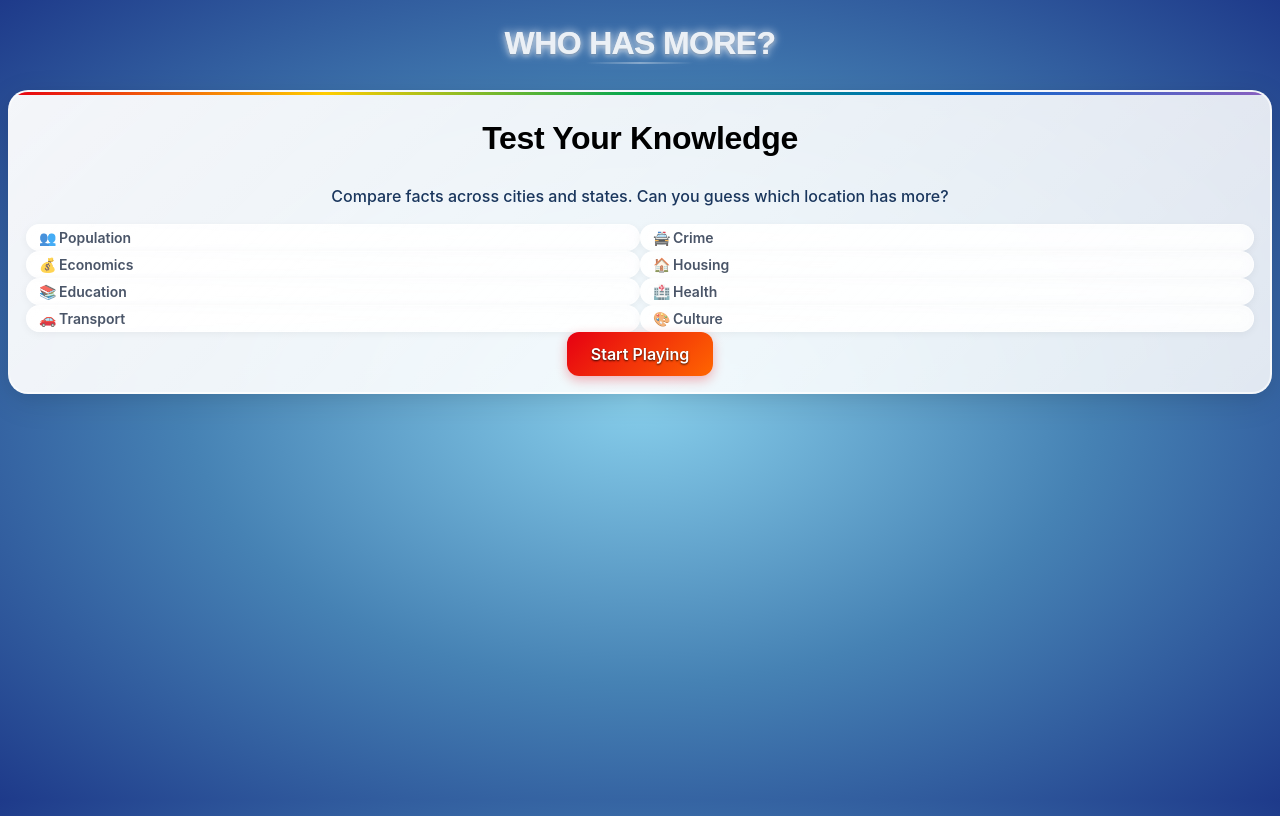
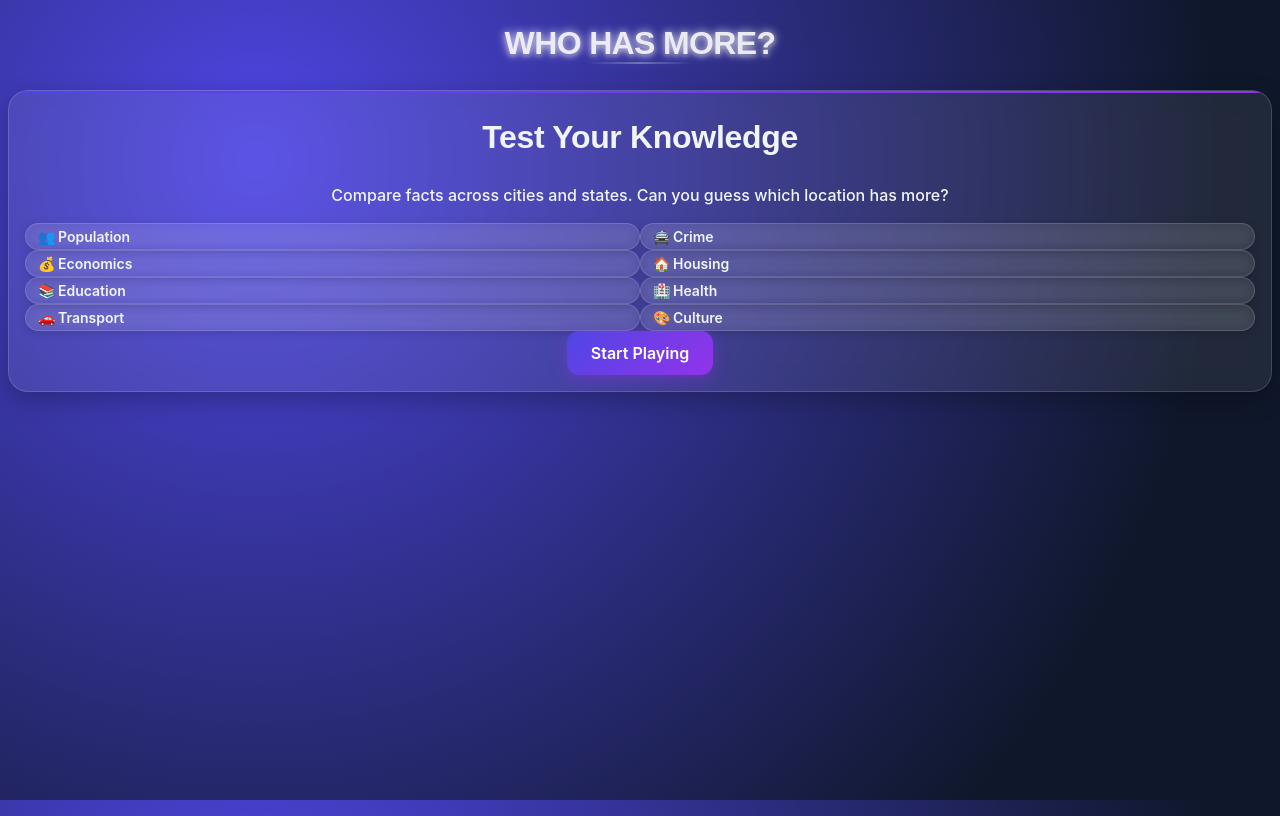
Before and after one commit to balong/WhoHasMore, a Next.js app: page / in a window 1280 px wide. Built offline with nearby package versions, Linux system fonts and the light colour scheme.

Commit message:
feat: modern arcade theme

```diff
--- a/src/app/_components/GameBoard.tsx
+++ b/src/app/_components/GameBoard.tsx
@@ -20,7 +20,7 @@ export default function GameBoard() {
   if (gameState === 'idle') {
     return (
       <div className="w-full max-w-4xl mx-auto px-4">
-        <div className="nintendo-card text-center space-y-4 md:space-y-6 lg:space-y-8">
+        <div className="arcade-card text-center space-y-4 md:space-y-6 lg:space-y-8">
           {/* Hero Section */}
           <div className="space-y-3 md:space-y-4 lg:space-y-6">
             <h2 className="text-display-lg md:text-display-hero text-white font-bold leading-tight">
@@ -89,7 +89,7 @@ export default function GameBoard() {
         >
           <button
             onClick={handleNextQuestion}
-            className="nintendo-btn nintendo-btn-primary"
+            className="arcade-btn arcade-btn-primary"
           >
             Next Question
           </button>
--- a/src/app/_components/ShowHeader.tsx
+++ b/src/app/_components/ShowHeader.tsx
@@ -15,11 +15,11 @@ export default function ShowHeader() {
         <div className="score-container-separated">
           <div className="score-item">
             <span className="text-caption">SCORE</span>
-            <span className="text-heading-xl text-nintendo-blue">{score}</span>
+            <span className="text-heading-xl text-arcade-blue">{score}</span>
           </div>
           <div className="score-item">
             <span className="text-caption">ACCURACY</span>
-            <span className="text-heading-xl text-nintendo-purple">{accuracyPercentage}%</span>
+            <span className="text-heading-xl text-arcade-purple">{accuracyPercentage}%</span>
           </div>
         </div>
       )}
--- a/src/app/_components/StartButton.tsx
+++ b/src/app/_components/StartButton.tsx
@@ -9,7 +9,7 @@ export default function StartButton() {
   return (
     <motion.button
       onClick={startGame}
-      className="nintendo-btn nintendo-btn-primary text-xl px-12 py-4"
+      className="arcade-btn arcade-btn-primary text-xl px-12 py-4"
       whileHover={{ scale: 1.05 }}
       whileTap={{ scale: 0.95 }}
       initial={{ opacity: 0, y: 20 }}
--- a/src/app/globals.css
+++ b/src/app/globals.css
@@ -5,28 +5,29 @@
 /* Import modern font pairings */
 @import url('https://fonts.googleapis.com/css2?family=Sora:wght@400;600;700;800&family=Inter:wght@400;500;600;700&display=swap');
 
-/* Nintendo-Inspired Bright & Playful Design System */
+/* Apple Arcade inspired polished design system */
 :root {
-  --nintendo-red: #e60012;
-  --nintendo-blue: #0066cc;
-  --nintendo-yellow: #ffcc00;
-  --nintendo-green: #00a652;
-  --nintendo-purple: #8b5fbf;
-  --nintendo-orange: #ff6600;
-  --nintendo-pink: #ff69b4;
+  /* Core palette */
+  --arcade-blue: #4f46e5;
+  --arcade-purple: #9333ea;
+  --arcade-pink: #ec4899;
+  --arcade-green: #10b981;
+  --arcade-red: #ef4444;
+  --arcade-orange: #f97316;
+  --arcade-yellow: #eab308;
 
   /* Background colors */
-  --nintendo-bg-primary: #e8f4fd;
-  --nintendo-bg-secondary: #f0f8ff;
+  --arcade-bg-primary: #0f172a;
+  --arcade-bg-secondary: #1e293b;
 
   /* Text colors */
-  --nintendo-primary-text: #1a365d;
-  --nintendo-secondary-text: #4a5568;
-  --nintendo-tertiary-text: #718096;
+  --arcade-primary-text: #f1f5f9;
+  --arcade-secondary-text: #cbd5e1;
+  --arcade-tertiary-text: #94a3b8;
 
   /* Card colors */
-  --nintendo-card-bg: rgba(255, 255, 255, 0.95);
-  --nintendo-card-border: rgba(255, 255, 255, 0.6);
+  --arcade-card-bg: rgba(255, 255, 255, 0.08);
+  --arcade-card-border: rgba(255, 255, 255, 0.15);
 
   /* Spacing grid - 8pt system */
   --space-1: 0.125rem; /* 2px */
@@ -84,7 +85,7 @@
   font-size: 1rem; /* 16px */
   font-weight: 500;
   line-height: 1.5;
-  color: var(--nintendo-primary-text);
+  color: var(--arcade-primary-text);
 }
 
 .text-small {
@@ -92,7 +93,7 @@
   font-size: 0.875rem; /* 14px */
   font-weight: 500;
   line-height: 1.4;
-  color: var(--nintendo-secondary-text);
+  color: var(--arcade-secondary-text);
 }
 
 .text-caption {
@@ -100,7 +101,7 @@
   font-size: 0.75rem; /* 12px */
   font-weight: 500;
   line-height: 1.3;
-  color: var(--nintendo-tertiary-text);
+  color: var(--arcade-tertiary-text);
 }
 
 /* Question text - hero treatment */
@@ -117,11 +118,13 @@
   text-align: center;
 }
 
-/* Enhanced body styling - Static background */
+/* Global body styling with rich arcade gradient */
 body {
   font-family: 'Inter', sans-serif;
-  background: radial-gradient(ellipse at center, #87ceeb 0%, #4682b4 50%, #1e3a8a 100%);
+  background: radial-gradient(circle at 20% 20%, var(--arcade-blue) 0%, var(--arcade-bg-primary) 80%);
+  background-color: var(--arcade-bg-primary);
   background-attachment: fixed;
+  color: var(--arcade-primary-text);
   min-height: 100vh;
   position: relative;
   overflow-x: hidden;
@@ -136,22 +139,21 @@ body::after {
   display: none;
 }
 
-/* Enhanced logo with better contrast */
+/* Clean title styling */
 .logo-text {
   font-family: 'Sora', sans-serif;
   font-size: 3rem;
   font-weight: 900;
   line-height: 0.9;
   letter-spacing: -0.05em;
-  background: linear-gradient(135deg, #ffffff 0%, #f0f8ff 50%, #ffffff 100%);
+  background: linear-gradient(135deg, var(--arcade-blue), var(--arcade-purple));
   background-size: 200% 200%;
+  -webkit-background-clip: text;
   background-clip: text;
-  -webkit-background-clip: text;
   color: transparent;
-  text-shadow: 0 0 8px rgba(255, 255, 255, 0.4), 0 2px 4px rgba(255, 255, 255, 0.3);
+  text-shadow: 0 4px 16px rgba(0, 0, 0, 0.25);
   position: relative;
   display: inline-block;
-  filter: drop-shadow(0 0 4px rgba(255, 255, 255, 0.3));
 }
 
 .logo-text::after {
@@ -160,10 +162,11 @@ body::after {
   bottom: -4px;
   left: 50%;
   transform: translateX(-50%);
-  width: 60%;
-  height: 3px;
-  background: linear-gradient(90deg, transparent, var(--nintendo-yellow), transparent);
+  width: 50%;
+  height: 2px;
+  background: linear-gradient(90deg, var(--arcade-blue), var(--arcade-purple));
   border-radius: 2px;
+  opacity: 0.8;
 }
 
 /* Compact score container for top-right placement */
@@ -217,70 +220,65 @@ body::after {
   display: inline-flex;
   align-items: center;
   gap: var(--space-2);
-  background: linear-gradient(135deg, rgba(255, 255, 255, 0.9), rgba(255, 255, 255, 0.7));
-  border: 1px solid rgba(255, 255, 255, 0.6);
+  background: var(--arcade-card-bg);
+  border: 1px solid var(--arcade-card-border);
   border-radius: 20px;
   padding: var(--space-2) var(--space-6);
   backdrop-filter: blur(8px);
   font-family: 'Inter', sans-serif;
   font-size: 0.875rem;
   font-weight: 600;
-  color: var(--nintendo-secondary-text);
-  box-shadow: 0 2px 8px rgba(0, 0, 0, 0.05);
+  color: var(--arcade-primary-text);
+  box-shadow: 0 2px 8px rgba(0, 0, 0, 0.15);
 }
 
 .category-chip-icon {
   width: 16px;
   height: 16px;
-  opacity: 0.8;
 }
 
 /* Enhanced answer cards with tactile design */
 .answer-card {
-  background: linear-gradient(135deg, rgba(255, 255, 255, 0.95), rgba(255, 255, 255, 0.85));
-  border: 2px solid rgba(255, 255, 255, 0.6);
+  background: var(--arcade-card-bg);
+  border: 1px solid var(--arcade-card-border);
   border-radius: 16px;
   padding: var(--space-6) var(--space-8);
   cursor: pointer;
   transition: all 200ms cubic-bezier(0.4, 0, 0.2, 1);
   position: relative;
   overflow: hidden;
+  backdrop-filter: blur(8px);
+  color: var(--arcade-primary-text);
 }
 
 .answer-card:hover {
   transform: translateY(-2px) scale(1.01);
-  box-shadow:
-    0 8px 24px rgba(0, 0, 0, 0.12),
-    0 4px 8px rgba(0, 0, 0, 0.06);
-  border-color: rgba(255, 255, 255, 0.9);
+  box-shadow: 0 8px 24px rgba(0, 0, 0, 0.2);
+  border-color: rgba(255, 255, 255, 0.25);
 }
 
 .answer-card:active {
   transform: translateY(-1px) scale(1.005);
-  box-shadow:
-    0 4px 12px rgba(0, 0, 0, 0.1),
-    0 2px 4px rgba(0, 0, 0, 0.06);
+  box-shadow: 0 4px 12px rgba(0, 0, 0, 0.15);
 }
 
 .answer-card-selected {
-  background: linear-gradient(135deg, rgba(0, 102, 204, 0.15), rgba(139, 95, 191, 0.15));
-  border-color: var(--nintendo-blue);
-  box-shadow:
-    0 4px 16px rgba(0, 102, 204, 0.2),
-    0 2px 8px rgba(0, 102, 204, 0.1);
+  background: linear-gradient(135deg, rgba(79, 70, 229, 0.15), rgba(147, 51, 234, 0.15));
+  border-color: var(--arcade-purple);
+  box-shadow: 0 4px 16px rgba(147, 51, 234, 0.3);
 }
 
 /* Answer card reveal states - full opacity colors */
 .answer-card-correct {
-  background: #00a652 !important;
-  border-color: #00a652 !important;
+  background: var(--arcade-green) !important;
+  border-color: var(--arcade-green) !important;
   color: white !important;
   animation: correctReveal 300ms ease-out;
 }
 
 .answer-card-incorrect {
-  background: #e60012 !important;
-  border-color: #e60012 !important;
+  background: var(--arcade-red) !important;
+  border-color: var(--arcade-red) !important;
   color: white !important;
   animation: incorrectShake 400ms ease-out;
 }
@@ -317,7 +315,7 @@ body::after {
   font-size: 1rem;
   font-weight: 700;
   color: white;
-  background: linear-gradient(135deg, var(--nintendo-blue), var(--nintendo-purple));
+  background: linear-gradient(135deg, var(--arcade-blue), var(--arcade-purple));
   border: 2px solid rgba(255, 255, 255, 0.8);
   box-shadow: 0 2px 8px rgba(0, 0, 0, 0.1);
   transition: all 200ms ease;
@@ -326,12 +324,12 @@ body::after {
 }
 
 .letter-badge-correct {
-  background: linear-gradient(135deg, var(--nintendo-green), #00d26a);
+  background: linear-gradient(135deg, var(--arcade-green), #00d26a);
   animation: badgeCorrect 300ms ease-out;
 }
 
 .letter-badge-incorrect {
-  background: linear-gradient(135deg, var(--nintendo-red), #ff4757);
+  background: linear-gradient(135deg, var(--arcade-red), #ff4757);
   animation: badgeIncorrect 400ms ease-out;
 }
 
@@ -346,68 +344,66 @@ body::after {
   25%, 75% { transform: scale(1.05); }
 }
 
-/* Nintendo card updates */
-.nintendo-card {
-  background: linear-gradient(135deg, rgba(255, 255, 255, 0.95), rgba(255, 255, 255, 0.85));
-  border: 2px solid rgba(255, 255, 255, 0.6);
+/* Arcade card updates */
+.arcade-card {
+  background: var(--arcade-card-bg);
+  border: 1px solid var(--arcade-card-border);
   border-radius: 20px;
   padding: 0 var(--space-8) var(--space-8) var(--space-8);
   backdrop-filter: blur(12px);
-  box-shadow:
-    0 8px 32px rgba(0, 0, 0, 0.1),
-    0 4px 16px rgba(0, 0, 0, 0.05);
+  box-shadow: 0 8px 24px rgba(0, 0, 0, 0.25);
   position: relative;
   overflow: hidden;
   transition: all 200ms cubic-bezier(0.4, 0, 0.2, 1);
 }
 
-.nintendo-card::before {
+.arcade-card::before {
   content: '';
   position: absolute;
   top: -1px;
   left: 0;
   right: 0;
-  height: 4px;
-  background: linear-gradient(90deg, var(--nintendo-red), var(--nintendo-yellow), var(--nintendo-green), var(--nintendo-blue), var(--nintendo-purple));
+  height: 3px;
+  background: linear-gradient(90deg, var(--arcade-blue), var(--arcade-purple));
   border-radius: 20px 20px 0 0;
 }
 
 /* Button enhancements */
-.nintendo-btn {
+.arcade-btn {
   font-family: 'Inter', sans-serif;
   padding: var(--space-6) var(--space-12);
   font-size: 1rem;
   font-weight: 600;
   border-radius: 12px;
   border: none;
-  transition: all 200ms cubic-bezier(0.4, 0, 0.2, 1);
   cursor: pointer;
+  transition: transform 200ms, box-shadow 200ms;
   position: relative;
   overflow: hidden;
 }
 
-.nintendo-btn-primary {
-  background: linear-gradient(135deg, var(--nintendo-blue), var(--nintendo-purple));
-  color: white;
-  box-shadow: 0 4px 12px rgba(0, 102, 204, 0.3);
+.arcade-btn-primary {
+  background: linear-gradient(135deg, var(--arcade-blue), var(--arcade-purple));
+  color: #fff;
+  box-shadow: 0 4px 16px rgba(147, 51, 234, 0.4);
 }
 
-.nintendo-btn-primary:hover {
-  transform: translateY(-1px) scale(1.02);
-  box-shadow: 0 6px 20px rgba(0, 102, 204, 0.4);
+.arcade-btn-primary:hover {
+  transform: translateY(-2px);
+  box-shadow: 0 8px 24px rgba(147, 51, 234, 0.5);
 }
 
-.nintendo-btn-secondary {
-  background: linear-gradient(135deg, rgba(255, 255, 255, 0.9), rgba(255, 255, 255, 0.8));
-  color: var(--nintendo-primary-text);
-  border: 2px solid rgba(255, 255, 255, 0.6);
+.arcade-btn-secondary {
+  background: var(--arcade-card-bg);
+  color: var(--arcade-primary-text);
+  border: 1px solid var(--arcade-card-border);
   backdrop-filter: blur(8px);
 }
 
-.nintendo-btn-secondary:hover {
-  transform: translateY(-1px) scale(1.02);
-  border-color: rgba(255, 255, 255, 0.8);
-  box-shadow: 0 4px 16px rgba(0, 0, 0, 0.1);
+.arcade-btn-secondary:hover {
+  transform: translateY(-2px);
+  border-color: rgba(255, 255, 255, 0.25);
+  box-shadow: 0 4px 16px rgba(0, 0, 0, 0.2);
 }
 
 /* Mobile responsive adjustments */
@@ -456,25 +452,28 @@ body::after {
 }
 
 /* Color utilities */
-.text-nintendo-red { color: var(--nintendo-red); }
-.text-nintendo-blue { color: var(--nintendo-blue); }
-.text-nintendo-yellow { color: var(--nintendo-yellow); }
-.text-nintendo-green { color: var(--nintendo-green); }
-.text-nintendo-purple { color: var(--nintendo-purple); }
-.text-nintendo-orange { color: var(--nintendo-orange); }
-.text-nintendo-pink { color: var(--nintendo-pink); }
+.text-arcade-red { color: var(--arcade-red); }
+.text-arcade-blue { color: var(--arcade-blue); }
+.text-arcade-yellow { color: var(--arcade-yellow); }
+.text-arcade-green { color: var(--arcade-green); }
+.text-arcade-purple { color: var(--arcade-purple); }
+.text-arcade-orange { color: var(--arcade-orange); }
+.text-arcade-pink { color: var(--arcade-pink); }
+.text-arcade-primary-text { color: var(--arcade-primary-text); }
+.text-arcade-secondary-text { color: var(--arcade-secondary-text); }
+.text-arcade-tertiary-text { color: var(--arcade-tertiary-text); }
 
-.bg-nintendo-red { background-color: var(--nintendo-red); }
-.bg-nintendo-blue { background-color: var(--nintendo-blue); }
-.bg-nintendo-yellow { background-color: var(--nintendo-yellow); }
-.bg-nintendo-green { background-color: var(--nintendo-green); }
-.bg-nintendo-purple { background-color: var(--nintendo-purple); }
-.bg-nintendo-orange { background-color: var(--nintendo-orange); }
-.bg-nintendo-pink { background-color: var(--nintendo-pink); }
+.bg-arcade-red { background-color: var(--arcade-red); }
+.bg-arcade-blue { background-color: var(--arcade-blue); }
+.bg-arcade-yellow { background-color: var(--arcade-yellow); }
+.bg-arcade-green { background-color: var(--arcade-green); }
+.bg-arcade-purple { background-color: var(--arcade-purple); }
+.bg-arcade-orange { background-color: var(--arcade-orange); }
+.bg-arcade-pink { background-color: var(--arcade-pink); }
 
 /* Focus ring */
 .focus-ring {
-  outline: 2px solid var(--nintendo-blue);
+  outline: 2px solid var(--arcade-blue);
   outline-offset: 2px;
 }
 
@@ -516,13 +515,13 @@ body::after {
 }
 
 .score-blue {
-  color: var(--nintendo-blue);
-  text-shadow: 0 0 4px rgba(0, 102, 204, 0.4);
+  color: var(--arcade-blue);
+  text-shadow: 0 0 4px rgba(79, 70, 229, 0.4);
 }
 
 .score-purple {
-  color: var(--nintendo-purple);
-  text-shadow: 0 0 4px rgba(139, 95, 191, 0.4);
+  color: var(--arcade-purple);
+  text-shadow: 0 0 4px rgba(147, 51, 234, 0.4);
 }
 
 .score-text {
@@ -533,13 +532,13 @@ body::after {
 /* Mobile-specific score colors for better readability */
 .score-blue-mobile {
   color: #ffffff;
-  text-shadow: 0 0 6px rgba(0, 102, 204, 0.8), 0 2px 4px rgba(0, 0, 0, 0.6);
+  text-shadow: 0 0 6px rgba(79, 70, 229, 0.8), 0 2px 4px rgba(0, 0, 0, 0.6);
   font-weight: 700;
 }
 
 .score-purple-mobile {
   color: #ffffff;
-  text-shadow: 0 0 6px rgba(139, 95, 191, 0.8), 0 2px 4px rgba(0, 0, 0, 0.6);
+  text-shadow: 0 0 6px rgba(147, 51, 234, 0.8), 0 2px 4px rgba(0, 0, 0, 0.6);
   font-weight: 700;
 }
 
@@ -632,13 +631,7 @@ body::after {
 }
 
 /* Enhanced next button text readability */
-.nintendo-btn-primary {
-  background: linear-gradient(135deg, var(--nintendo-red), var(--nintendo-orange));
-  color: white;
-  text-shadow: 0 1px 2px rgba(0, 0, 0, 0.8);
-  font-weight: 600;
-  box-shadow: 0 4px 12px rgba(230, 0, 18, 0.3);
-}
+/* Primary button styles defined above are reused here */
 
 /* Mobile responsive enhancements */
 @media (max-width: 768px) {
```
Also changed, not shown: src/app/_components/QuestionCard.tsx (+10 -7 lines).
